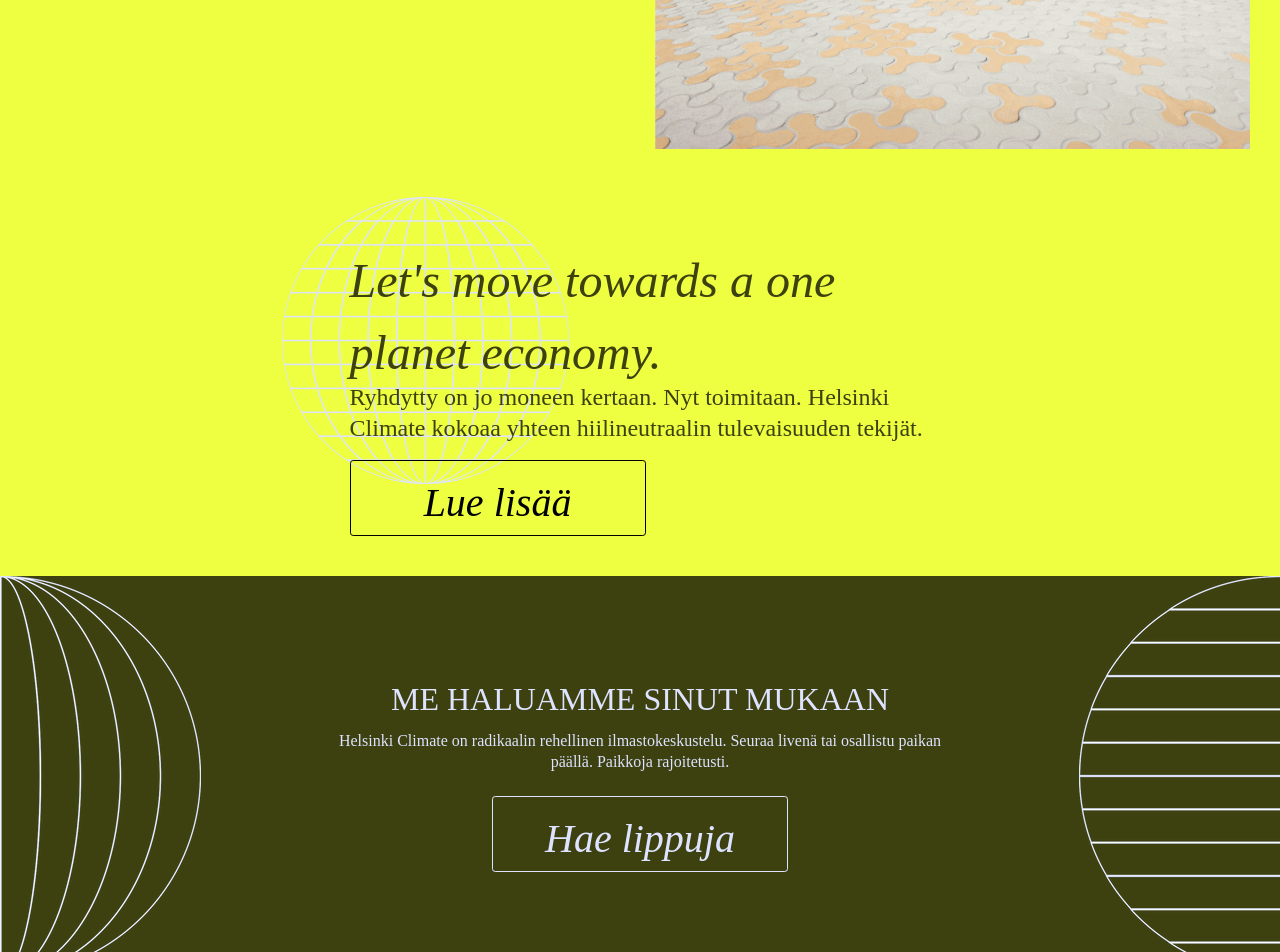
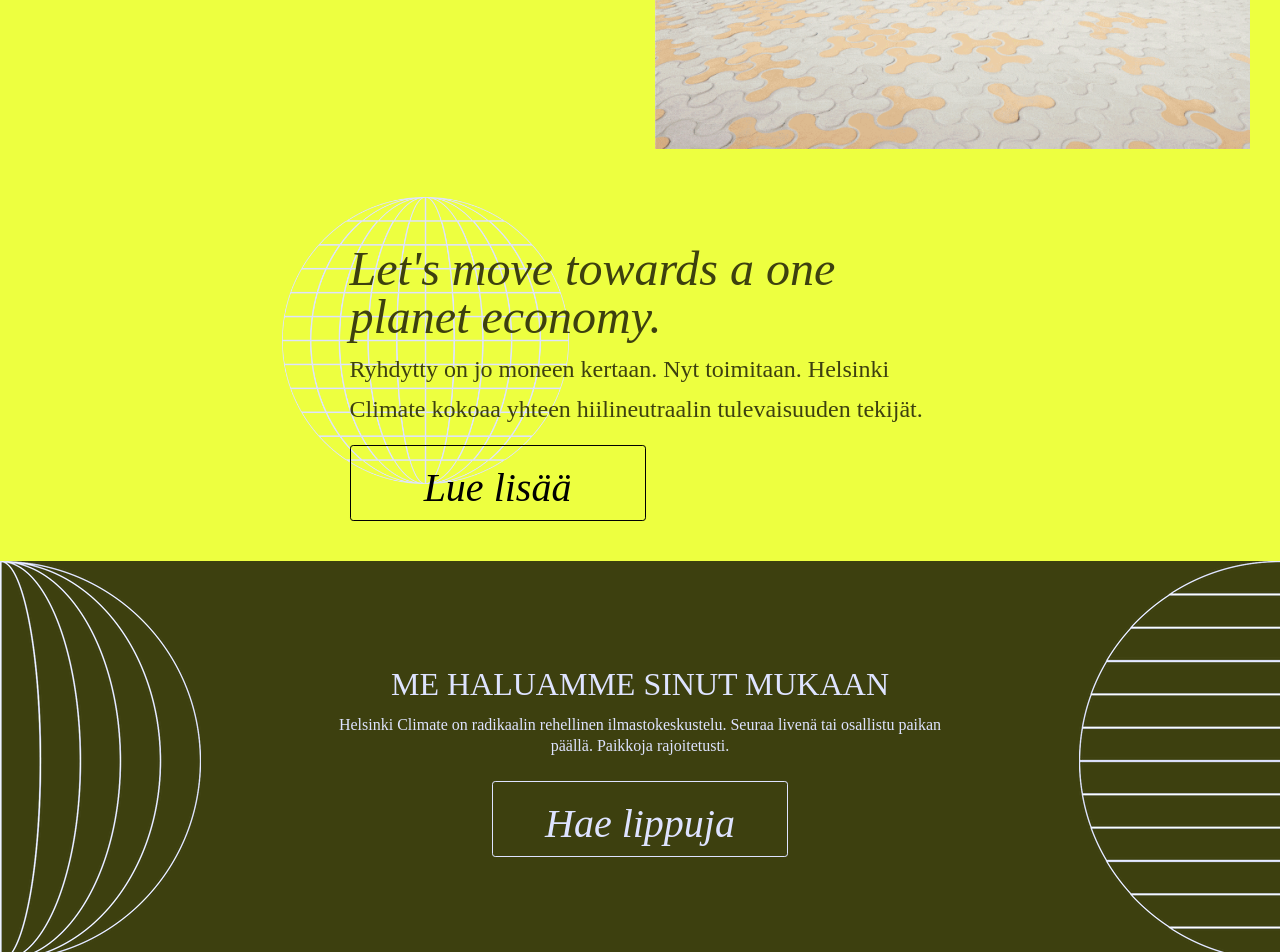
Before and after one commit to ilmastoveivi/helsinkiclimate-v2, a Jekyll site: the page built from index.md, in a window 1280 px wide. Shown: the part 534-1486 px from the top of the page. Built offline with Jekyll 4.4.1, drawn with Linux system fonts in a browser that asks for light colours; some web fonts are replaced.

Commit message:
Fix line-height for intro.html

```diff
--- a/css/style.scss
+++ b/css/style.scss
@@ -441,7 +441,7 @@
   font-family: "adobe-caslon-pro";
   font-style: italic;
   font-size: 3rem;
-  margin-bottom: -15px;
+  line-height: 3rem;
 }
 #intro .intro-text {
   font-size: 1.5rem;
@@ -449,6 +449,7 @@
 
 .intro-text > p {
  margin-bottom: 0.1rem;
+ line-height: 2.5rem;
 }
 .top-earth-bg {
   background-position: center bottom;
@@ -528,6 +529,9 @@
   background-image: url('../resources/img/top_earth_yellow.png');
 }
 
+.fa-twitter{
+  color: black;
+}
 @media screen and (max-width: 991px) {
   .content-container {
     padding-left: 3.25rem;
@@ -535,10 +539,10 @@
   }
 
   .navbar-collapse.collapse.show {
-    height: 100vh;
+    height: 75vh;
   }
   .navbar-nav {
-    height: 30vh;
+    height: 25vh;
   }
   .earth-side {
     display: none;
```
